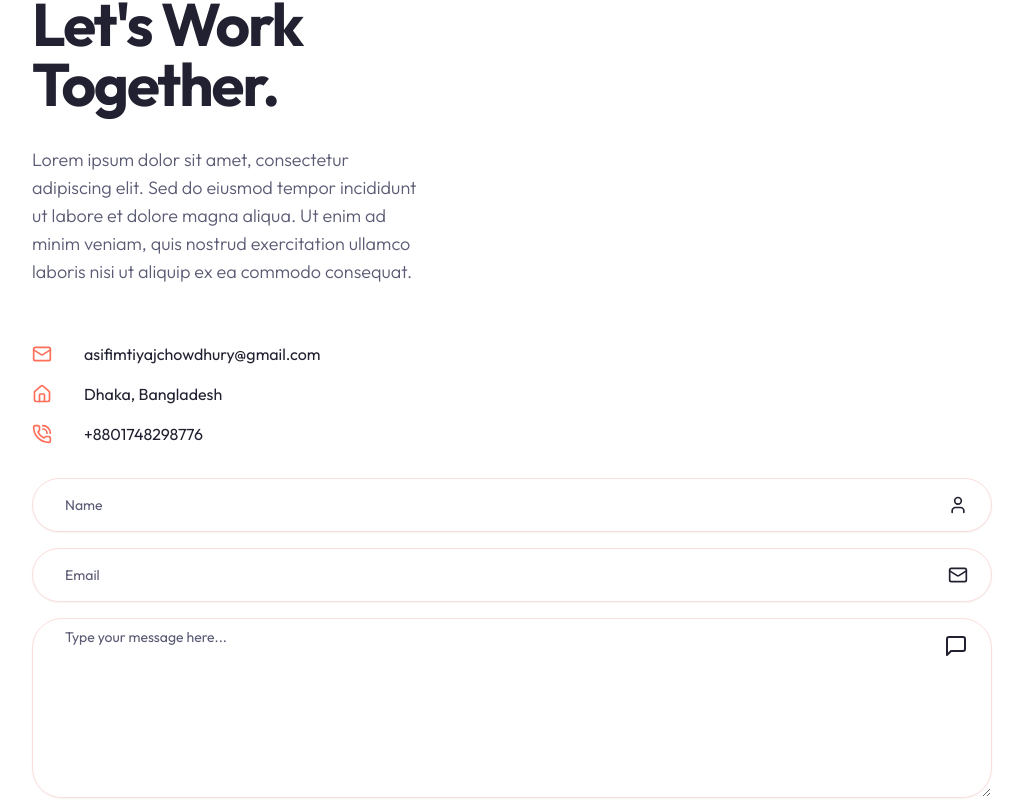
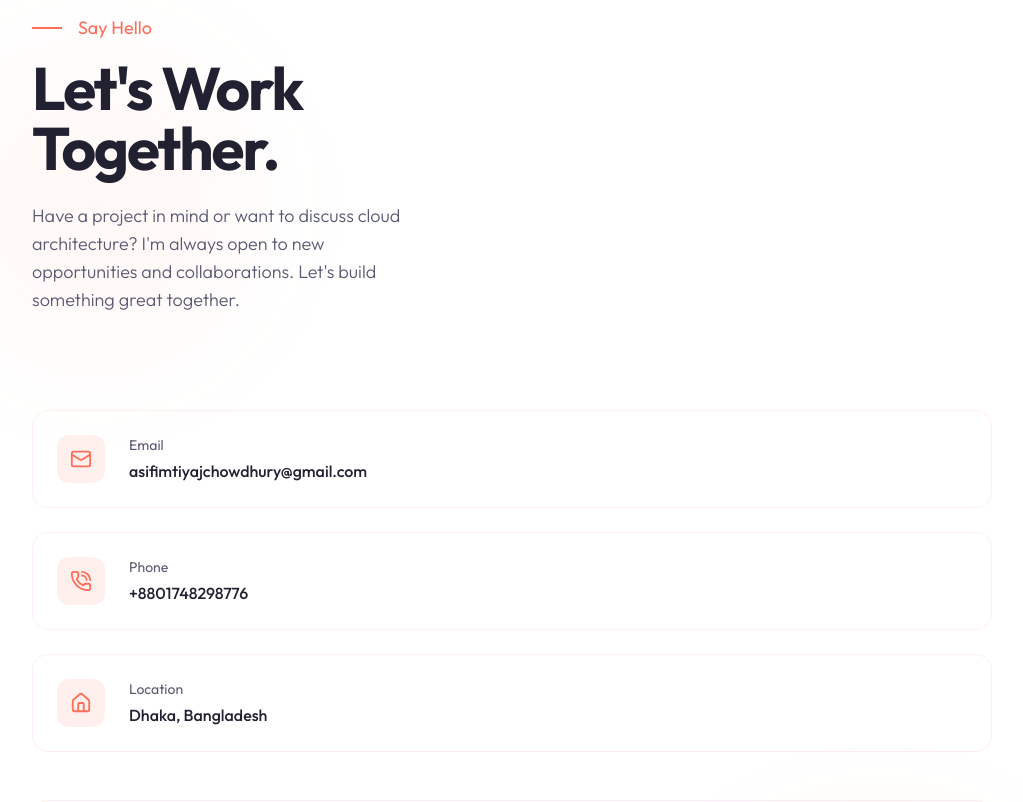
Before and after one commit to asifichy/Web_Portfolio, a Next.js app: page /contact in a window 1280 px wide. Shown: the part 199-1001 px from the top of the page, without its empty margins (128-1151 px from the left). Built offline with nearby package versions, Linux system fonts and the light colour scheme.

Commit message:
feat: enhance Contact page layout with animations and updated content

```diff
--- a/app/contact/page.jsx
+++ b/app/contact/page.jsx
@@ -1,54 +1,85 @@
-import { MailIcon, HomeIcon, PhoneIcon, PhoneCall } from "lucide-react";
+"use client";
+import { motion } from "framer-motion";
+import { MailIcon, HomeIcon, PhoneCall, Send, ArrowRight } from "lucide-react";
 import Form from "@/components/Form";
 
 const Contact = () => {
   return (
-    <section className="mb-12 xl:mb-24">
-      <div className="container mx-auto">
-        {/* text & illustration */}
-        <div className="grid xl:grid-cols-2 pt-12 xl:h-[480px] mb-6 xl:mb-24">
-          {/* text */}
+    <section className="pt-28 pb-20 min-h-screen relative overflow-hidden">
+      <div className="absolute top-40 left-20 w-72 h-72 bg-primary/5 rounded-full blur-3xl" />
+      <div className="absolute bottom-40 right-20 w-96 h-96 bg-orange-500/5 rounded-full blur-3xl" />
+
+      <div className="container mx-auto relative z-10">
+        <motion.div
+          className="grid xl:grid-cols-2 mb-16 xl:mb-24"
+          initial={{ opacity: 0, y: 20 }}
+          animate={{ opacity: 1, y: 0 }}
+          transition={{ duration: 0.6 }}
+        >
           <div className="flex flex-col justify-center">
             <div className="flex items-center gap-x-4 text-primary text-lg mb-4">
               <span className="w-[30px] h-[2px] bg-primary"></span>
               Say Hello
             </div>
-            <h1 className="h1 max-w-md mb-8">Let's Work Together.</h1>
-            <p className="subtitle max-w-[400px]">
-              Lorem ipsum dolor sit amet, consectetur adipiscing elit. Sed do
-              eiusmod tempor incididunt ut labore et dolore magna aliqua. Ut
-              enim ad minim veniam, quis nostrud exercitation ullamco laboris
-              nisi ut aliquip ex ea commodo consequat.
+            <h1 className="h1 max-w-md mb-6">
+              Let's{" "}
+              <span className="text-gradient">Work Together</span>.
+            </h1>
+            <p className="subtitle max-w-[400px] text-base">
+              Have a project in mind or want to discuss cloud architecture?
+              I'm always open to new opportunities and collaborations.
+              Let's build something great together.
             </p>
           </div>
-          {/* illustration */}
-          <div className="hidden xl:flex w-full bg-contact_illustration_light dark:bg-contact_illustration_dark bg-no-repeat bg-contain bg-top"></div>
-        </div>
-        {/* info text & form */}
-        <div className="grid xl:grid-cols-2 gap-8">
-          {/* info text */}
-          <div className="flex flex-col gap-y-4 xl:gap-y-14 text-base xl:text-lg">
-            {/* mail */}
-            <div className="flex items-center gap-x-8">
-              <MailIcon size={20} className="text-primary" />
-              <div>asifimtiyajchowdhury@gmail.com</div>
+          <div className="hidden xl:flex w-full bg-contact_illustration_light dark:bg-contact_illustration_dark bg-no-repeat bg-contain bg-top" />
+        </motion.div>
+
+        <motion.div
+          className="grid xl:grid-cols-2 gap-12"
+          initial={{ opacity: 0, y: 30 }}
+          animate={{ opacity: 1, y: 0 }}
+          transition={{ duration: 0.6, delay: 0.2 }}
+        >
+          <div className="flex flex-col gap-y-6">
+            <div className="glass rounded-2xl p-6 flex items-center gap-x-6 border border-border/50 hover:border-primary/20 transition-all">
+              <div className="w-12 h-12 rounded-xl bg-primary/10 flex items-center justify-center text-primary">
+                <MailIcon size={22} />
+              </div>
+              <div>
+                <div className="text-sm text-muted-foreground mb-1">Email</div>
+                <div className="font-medium">asifimtiyajchowdhury@gmail.com</div>
+              </div>
             </div>
-            {/* home */}
-            <div className="flex items-center gap-x-8">
-              <HomeIcon size={20} className="text-primary" />
-              <div>Dhaka, Bangladesh</div>
+
+            <div className="glass rounded-2xl p-6 flex items-center gap-x-6 border border-border/50 hover:border-primary/20 transition-all">
+              <div className="w-12 h-12 rounded-xl bg-primary/10 flex items-center justify-center text-primary">
+                <PhoneCall size={22} />
+              </div>
+              <div>
+                <div className="text-sm text-muted-foreground mb-1">Phone</div>
+                <div className="font-medium">+8801748298776</div>
+              </div>
             </div>
-            {/* phone */}
-            <div className="flex items-center gap-x-8">
-              <PhoneCall size={20} className="text-primary" />
-              <div>+8801748298776</div>
+
+            <div className="glass rounded-2xl p-6 flex items-center gap-x-6 border border-border/50 hover:border-primary/20 transition-all">
+              <div className="w-12 h-12 rounded-xl bg-primary/10 flex items-center justify-center text-primary">
+                <HomeIcon size={22} />
+              </div>
+              <div>
+                <div className="text-sm text-muted-foreground mb-1">Location</div>
+                <div className="font-medium">Dhaka, Bangladesh</div>
+              </div>
             </div>
           </div>
-          {/* form */}
-          <div>
+
+          <div className="glass rounded-2xl p-8 border border-border/50">
+            <div className="flex items-center gap-3 mb-6">
+              <Send size={20} className="text-primary" />
+              <h3 className="text-xl font-semibold">Send a Message</h3>
+            </div>
             <Form />
           </div>
-        </div>
+        </motion.div>
       </div>
     </section>
   );
```
